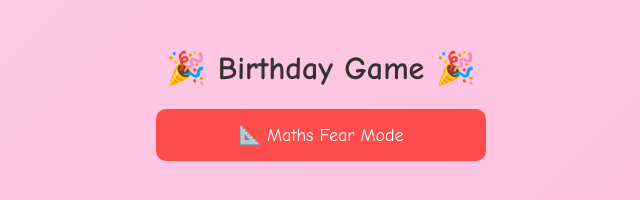
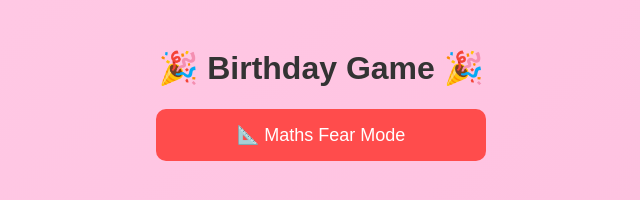
Before and after one commit to Mishii12082005/Athoy-s-Birthday-story-game, a plain HTML site: page index.html in a window 1280 px wide. Shown: the whole page, without its empty margins (319-959 px from the left). Drawn offline with nearby package versions, Linux system fonts and the light colour scheme.

Commit message:
Add files via upload

```diff
--- a/index.html
+++ b/index.html
@@ -5,8 +5,10 @@
     <meta charset="UTF-8">
     <title>Birthday Game 🎉</title>
     <style>
+        /* ===== Global Body ===== */
+
         body {
-            font-family: 'Comic Sans MS', cursive;
+            font-family: Arial, Helvetica, sans-serif;
             background: linear-gradient(135deg, #ffe6f2, #ffcce6, #ffb3d9);
             background-size: 400% 400%;
             animation: bgAnimation 20s ease infinite;
@@ -15,9 +17,25 @@
             transition: background 1s;
         }
 
+        h1,
+        h2,
+        h3,
+        p,
+        input,
+        button,
+        .step,
+        .message,
+        .birthday-msg,
+        .birthday-submsg,
+        .arrowNext,
+        .storyBox {
+            font-family: inherit;
+        }
+
         h1 {
             color: #333;
         }
+        /* ===== Steps ===== */
 
         .step {
             padding: 15px;
@@ -54,6 +72,7 @@
             border-radius: 15px;
             min-height: 300px;
         }
+        /* ===== Messages ===== */
 
         .message {
             font-size: 22px;
@@ -72,7 +91,7 @@
                 transform: scale(1);
             }
         }
-        /* Glass and switch */
+        /* ===== Glass and Switch ===== */
 
         #glassContainer {
             position: relative;
@@ -111,6 +130,7 @@
             color: white;
             font-weight: bold;
         }
+        /* ===== Arrow Next ===== */
 
         .arrowNext {
             margin-top: 20px;
@@ -123,7 +143,7 @@
             color: white;
             font-weight: bold;
         }
-        /* Story Boxes */
+        /* ===== Story Boxes ===== */
 
         .storyContainer {
             display: flex;
@@ -150,11 +170,9 @@
         .storyBox:hover {
             transform: scale(1.1);
         }
-        /* Final birthday cake */
+        /* ===== Final Birthday Cake ===== */
 
-        #finalStepBox {
-            margin-top: 20px;
-        }
+        #finalStepBox {}
 
         .cake-container {
             position: relative;
```
